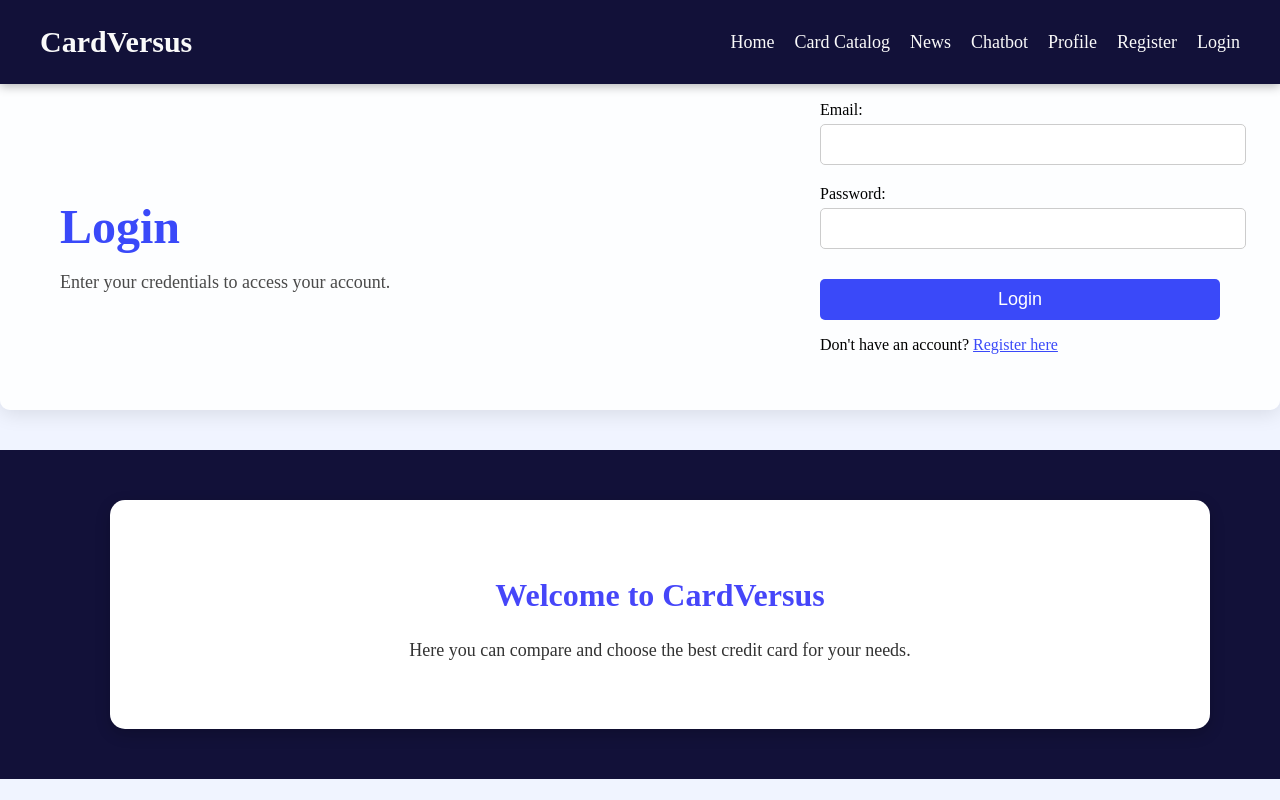
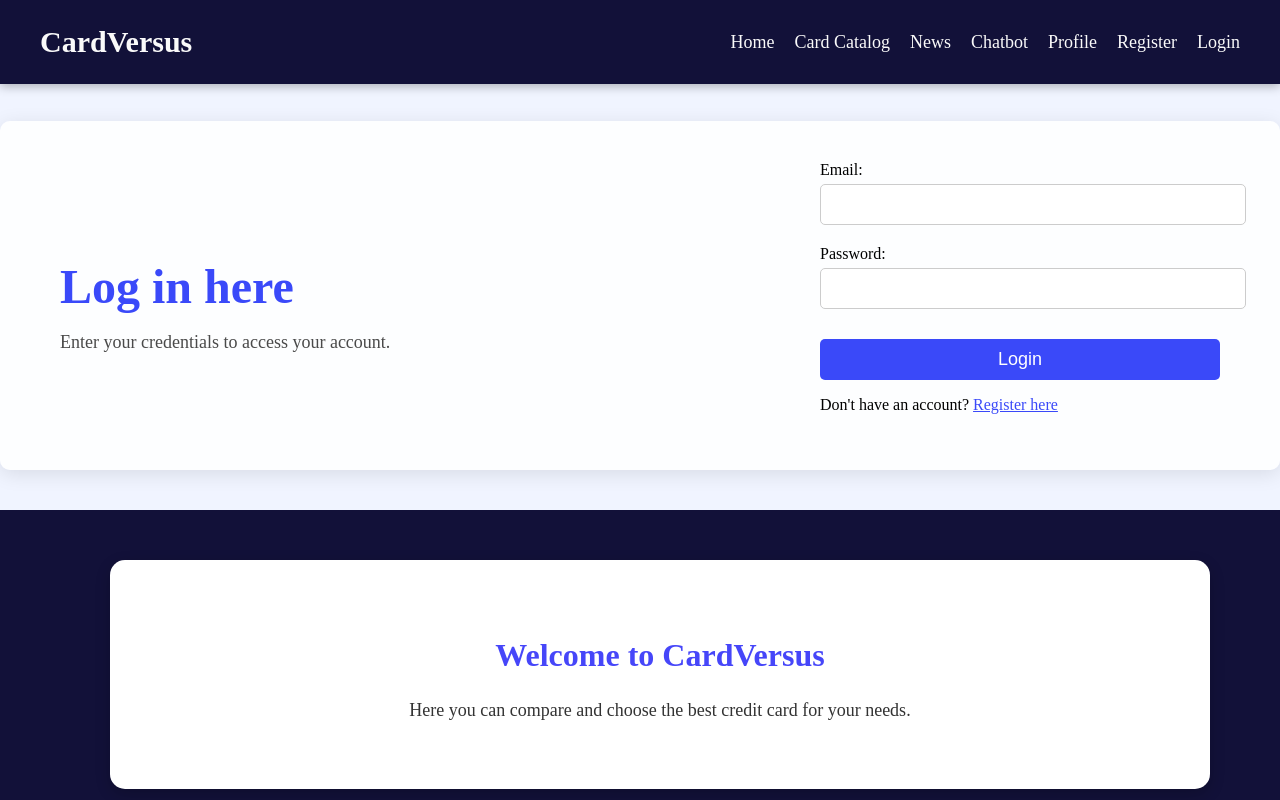
Before and after one commit to joelvshimself/cardvs, a Vue app: page /login in a window 1280 px wide. Built offline with nearby package versions, Linux system fonts and the light colour scheme.

Commit message:
login screen arreglo

```diff
--- a/src/Pantallas/UserLogin.vue
+++ b/src/Pantallas/UserLogin.vue
@@ -2,7 +2,7 @@
   <div class="login-page">
     <section class="pantalla">
       <div class="text">
-        <h2>Login</h2>
+        <h2>Log in here</h2>
         <p>Enter your credentials to access your account.</p>
       </div>
       <div class="form-container">
@@ -72,7 +72,7 @@ export default {
 <style scoped>
 .login-page {
   background-color: #f0f4ff; /* Fondo claro que complementa los colores del MainScreen */
-  min-height: 100vh; /* Ocupa todo el alto de la pantalla */
+  min-height: 115vh; /* Ocupa todo el alto de la pantalla */
   display: flex;
   flex-direction: column;
   justify-content: center; /* Centra verticalmente */
```
